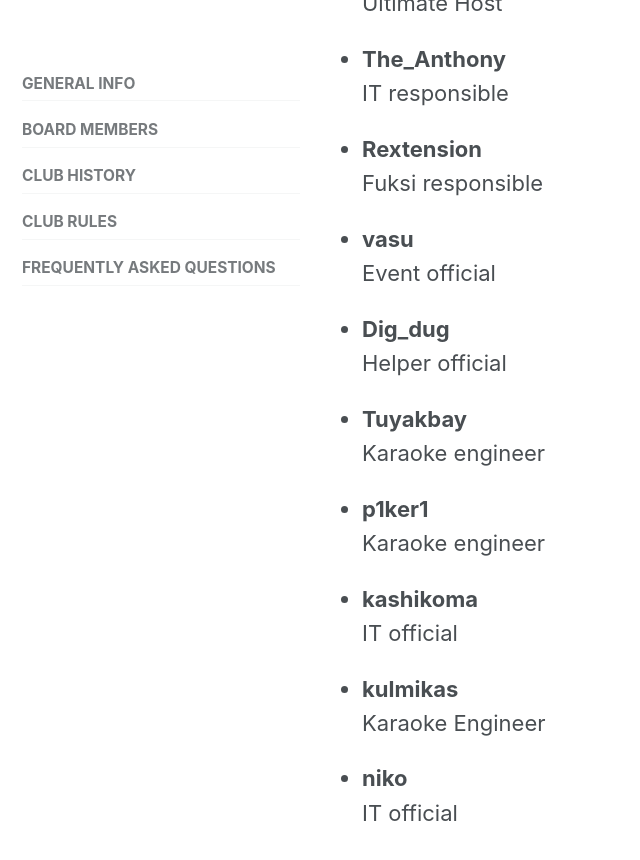
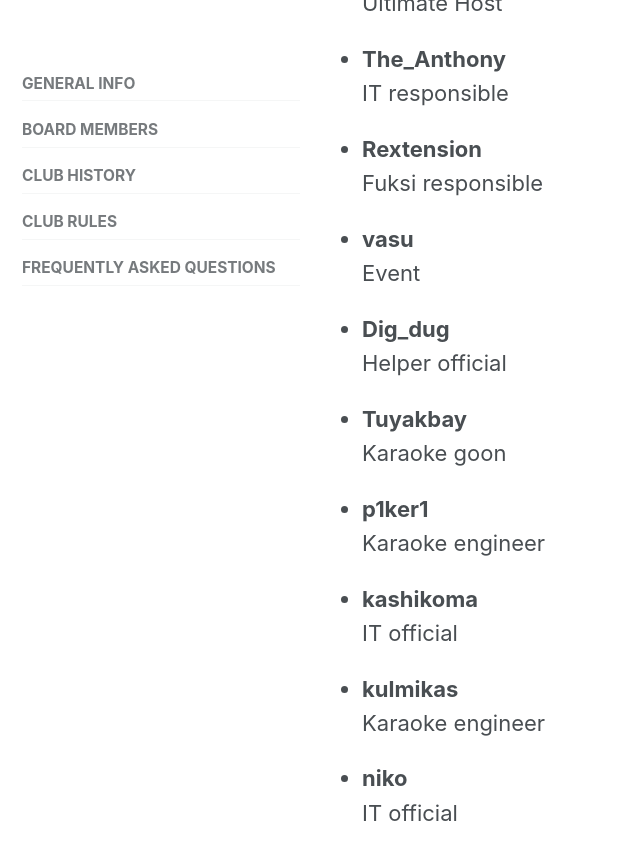
Before and after one commit to HNTA-Club/website, a Jekyll site: the page built from _pages/board.md, in a window 1280 px wide and 900 px high, scrolled down 682 px. Shown: the top 860 px of the window, without its empty margins (0-640 px from the left). Built offline with Jekyll 4.4.1, drawn with Linux system fonts in a browser that asks for light colours; cached includes are drawn as plain includes; nearby versions of some CDN libraries.

Commit message:
changed a bit capitalisation

```diff
--- a/_data/authors.yml
+++ b/_data/authors.yml
@@ -46,7 +46,7 @@
 
 vasu:
   name: "vasu"
-  bio: "Event official"
+  bio: "Event"
   board: "true"
 
 Dig_dug:
@@ -56,7 +56,7 @@
 
 tuyakbay:
   name: "Tuyakbay"
-  bio: "Karaoke engineer"
+  bio: "Karaoke goon"
   board: "true"
 
 p1ker1:
@@ -71,7 +71,7 @@
 
 kulmikas:
   name: "kulmikas"
-  bio: "Karaoke Engineer"
+  bio: "Karaoke engineer"
   board: "true"
 
 niko:
```
